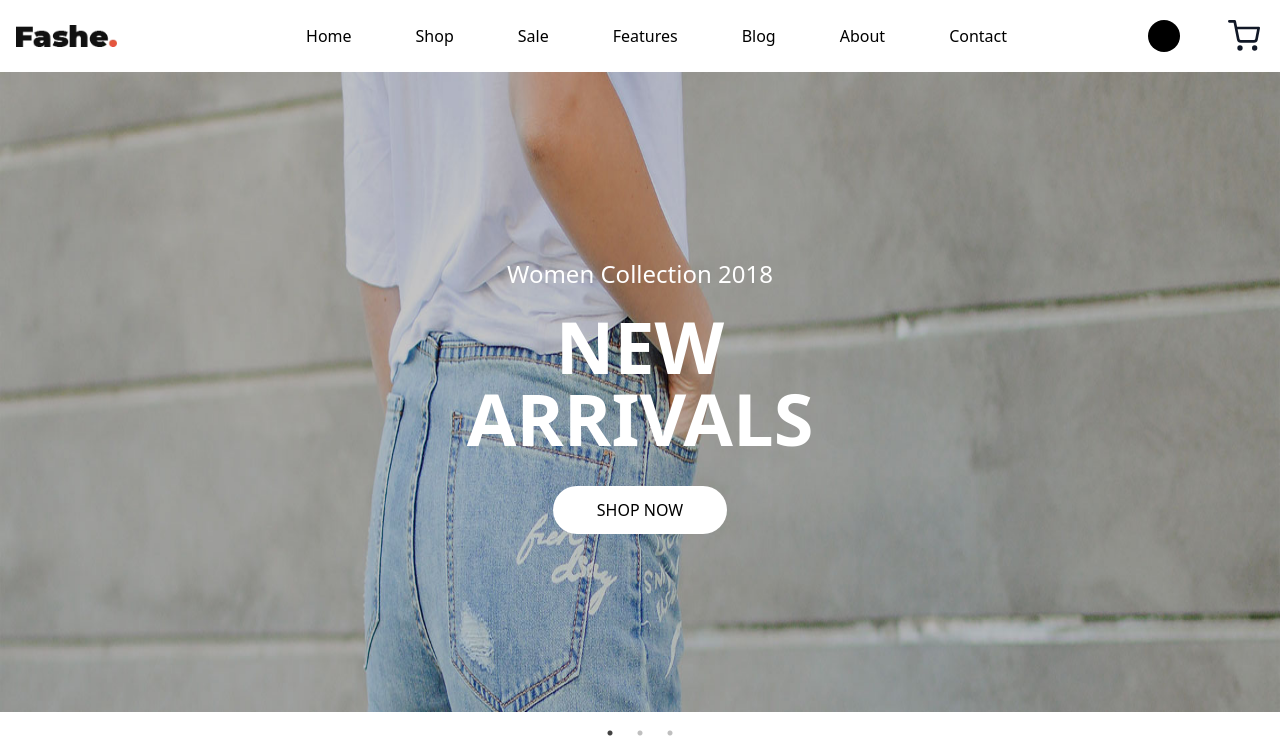
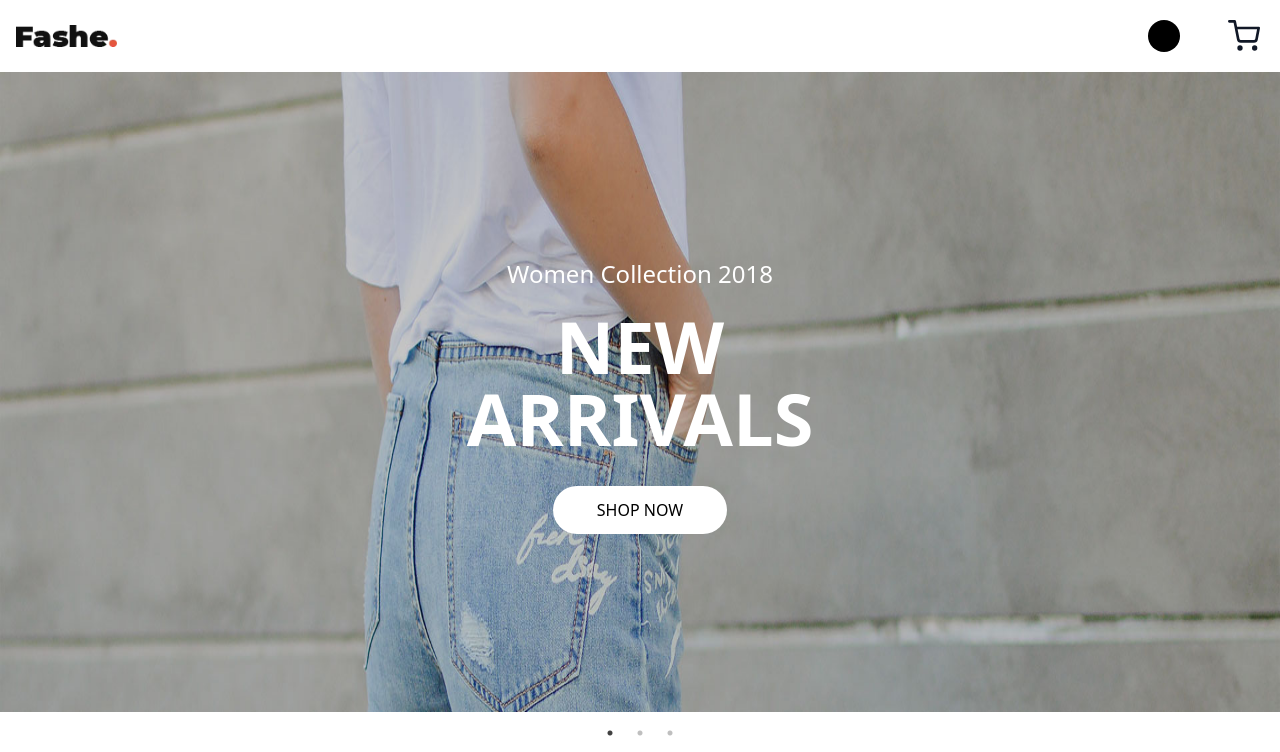
Before and after one commit to Wiaamatouani/React_Final_Project_Wiaamatouani, a React (Create React App) app: page / in a window 1280 px wide. Shown: the top 752 px of the page. Built offline with nearby package versions, Linux system fonts and the light colour scheme.

Commit message:
respo-edit

```diff
--- a/src/layouts/Navbar.jsx
+++ b/src/layouts/Navbar.jsx
@@ -24,15 +24,7 @@ const Navbar = () => {
     </svg>
   </label>
   <nav aria-label="Header Navigation" class="peer-checked:pt-8 peer-checked:max-h-60 flex max-h-0 w-full flex-col items-center overflow-hidden transition-all lg:ml-24 lg:max-h-full lg:flex-row">
-    <ul class="flex w-full flex-col items-center space-y-2 lg:flex-row lg:justify-center lg:space-y-0">
-      <li class="lg:mr-12"><Link to="/" class="roundedmd px-2 py-2 text-base font-light text-black hover:text-red-600 " href="#">Home</Link></li>
-      <li class="lg:mr-12"><Link to="/shop" class="rounded md px-2 py-2 text-base font-light text-black hover:text-red-600" href="#">Shop</Link></li>
-      <li class="lg:mr-12"><a class="rounded md px-2 py-2 text-base font-light text-black hover:text-red-600" href="#"> Sale</a></li>
-      <li class="lg:mr-12"><Link to="features" class="rounded md px-2 py-2 text-base font-light text-black hover:text-red-600 " href="#">Features</Link></li>
-      <li class="lg:mr-12"><Link to="/Blogest" class="rounded md px-2 py-2 text-base font-light text-black hover:text-red-600 " href="#"> Blog</Link></li>
-      <li class="lg:mr-12"><Link to="about" class="rounded md px-2 py-2 text-base font-light text-black hover:text-red-600 " href="#">About</Link></li>
-      <li class="lg:mr-12"><Link to="contact" class="rounded md px-2 py-2 text-base font-light text-black hover:text-red-600 " href="#"> Contact</Link></li>
-    </ul>
+
     <hr class="mt-4 w-full lg:hidden" />
     <div class="my-4 flex items-center space-x-6 space-y-2 lg:my-0 lg:ml-auto lg:space-x-8 lg:space-y-0">
 
```
